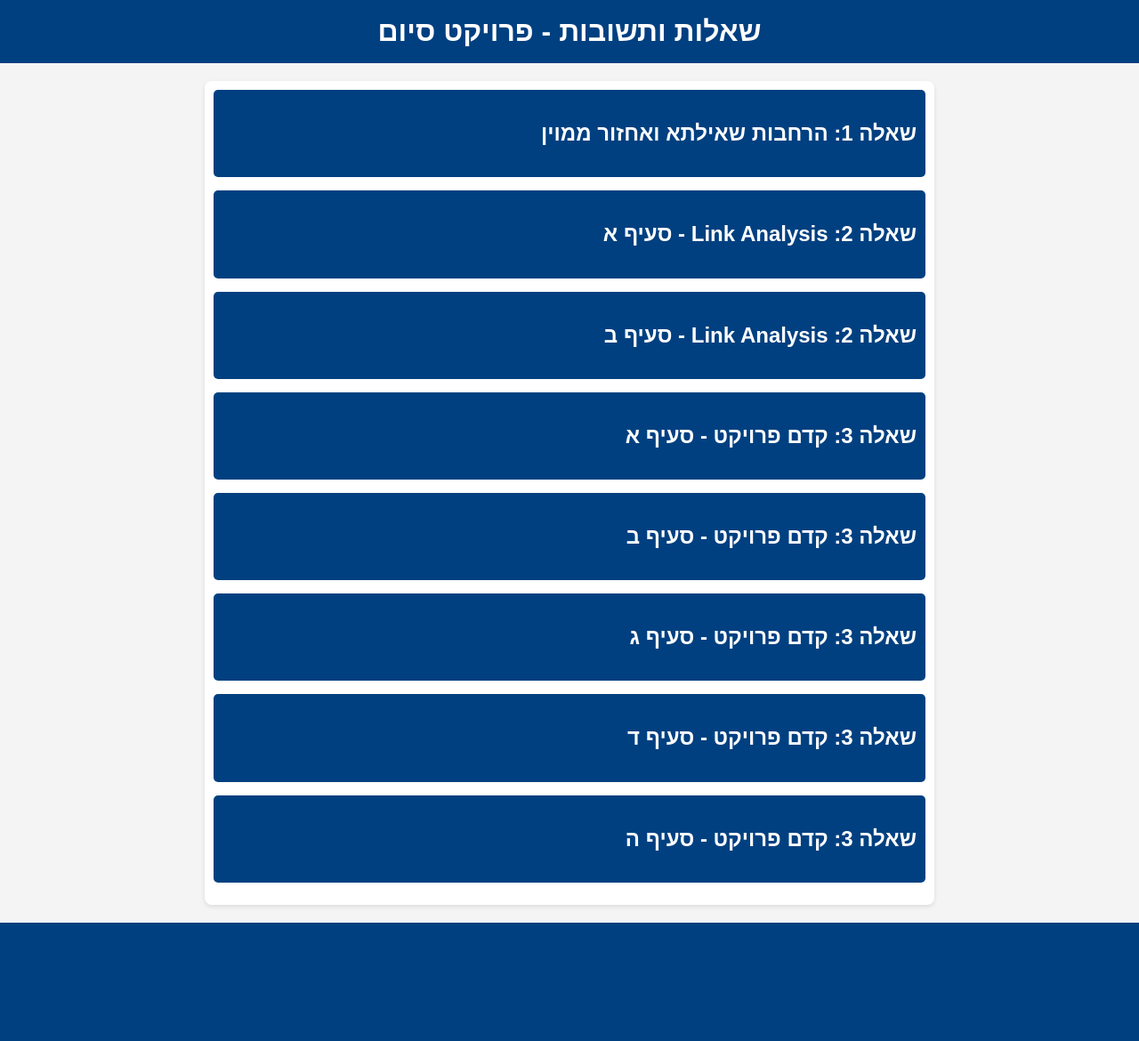
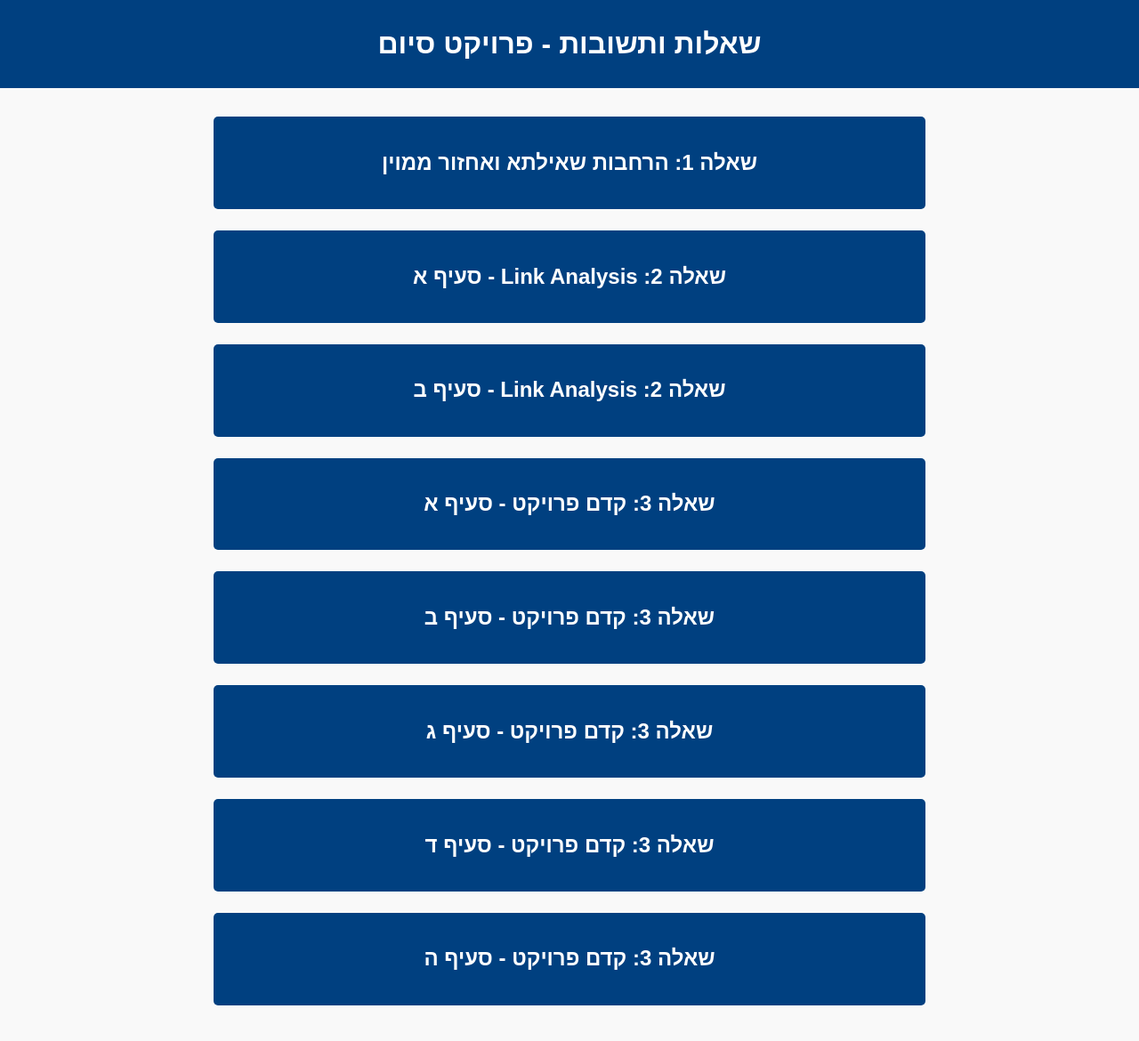
Before and after one commit to yaakovsh8/HW3, a Flask app: page / in a window 1280 px wide. Shown: the whole page at 89% size. Before the commit the page ends 1037 px from the top, so only its background shows below. Run offline with Flask 3, Linux system fonts and the light colour scheme.

Commit message:
Add files via upload

```diff
--- a/static/style.css
+++ b/static/style.css
@@ -3,60 +3,55 @@
     line-height: 1.6;
     margin: 0;
     padding: 0;
-    background-color: #f4f4f4;
+    background-color: #f9f9f9;
     color: #333;
 }
 
 header {
-    background: #004080;
-    color: #fff;
+    background-color: #004080;
+    color: white;
+    padding: 1.5rem;
     text-align: center;
-    padding: 10px 0;
 }
 
 header h1 {
     margin: 0;
-    font-size: 2em;
 }
 
 main {
+    padding: 1rem;
     max-width: 800px;
-    margin: 20px auto;
-    padding: 10px;
-    background: #fff;
-    border-radius: 8px;
-    box-shadow: 0 2px 5px rgba(0, 0, 0, 0.1);
+    margin: 0 auto;
 }
 
 .qa-section {
-    margin-bottom: 15px;
+    margin-bottom: 1.5rem;
 }
 
-.question {
-    background: #004080;
-    color: #fff;
-    padding: 10px;
+.qa-section .question {
+    background-color: #004080;
+    color: white;
+    padding: 0.8rem;
+    margin: 1rem 0;
     border-radius: 5px;
     cursor: pointer;
-    transition: background 0.3s;
+    text-align: center;
 }
 
-.question:hover {
-    background: #0059b3;
+.qa-section .answer {
+    border: 1px solid #ccc;
+    border-radius: 5px;
+    background-color: #fff;
+    padding: 1rem;
+    margin-top: 0.5rem;
+    display: none;
 }
 
-.answer {
-    margin-top: 10px;
-    padding: 10px;
-    background: #f9f9f9;
-    border: 1px solid #ddd;
+img {
+    max-width: 100%;
+    height: auto;
+    display: block;
+    margin: 0.5rem auto;
+    border: 1px solid #ccc;
     border-radius: 5px;
 }
-
-.answer img {
-    max-width: 100%;
-    height: auto;
-    margin-bottom: 10px;
-    border-radius: 5px;
-    box-shadow: 0 2px 5px rgba(0, 0, 0, 0.1);
-}
```
